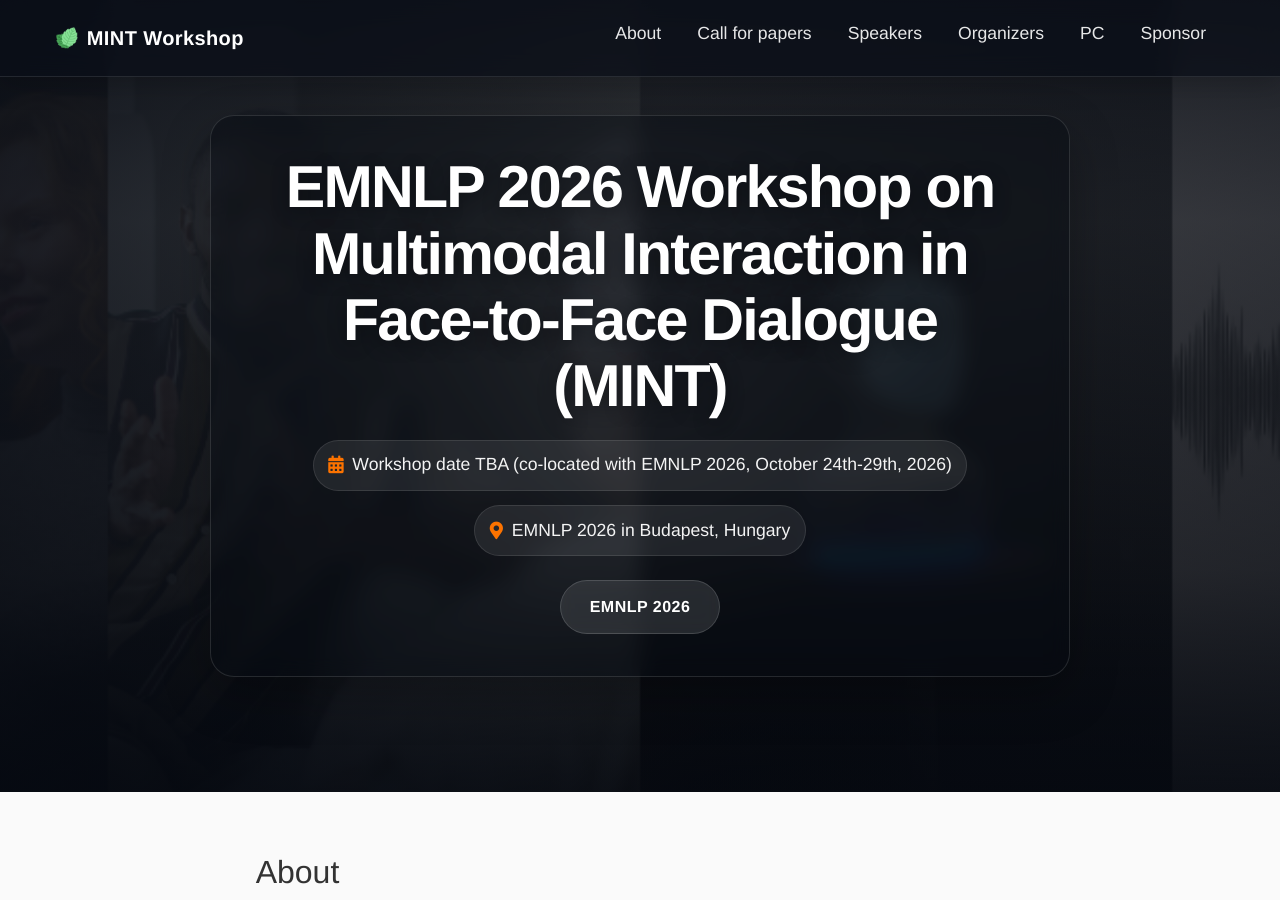
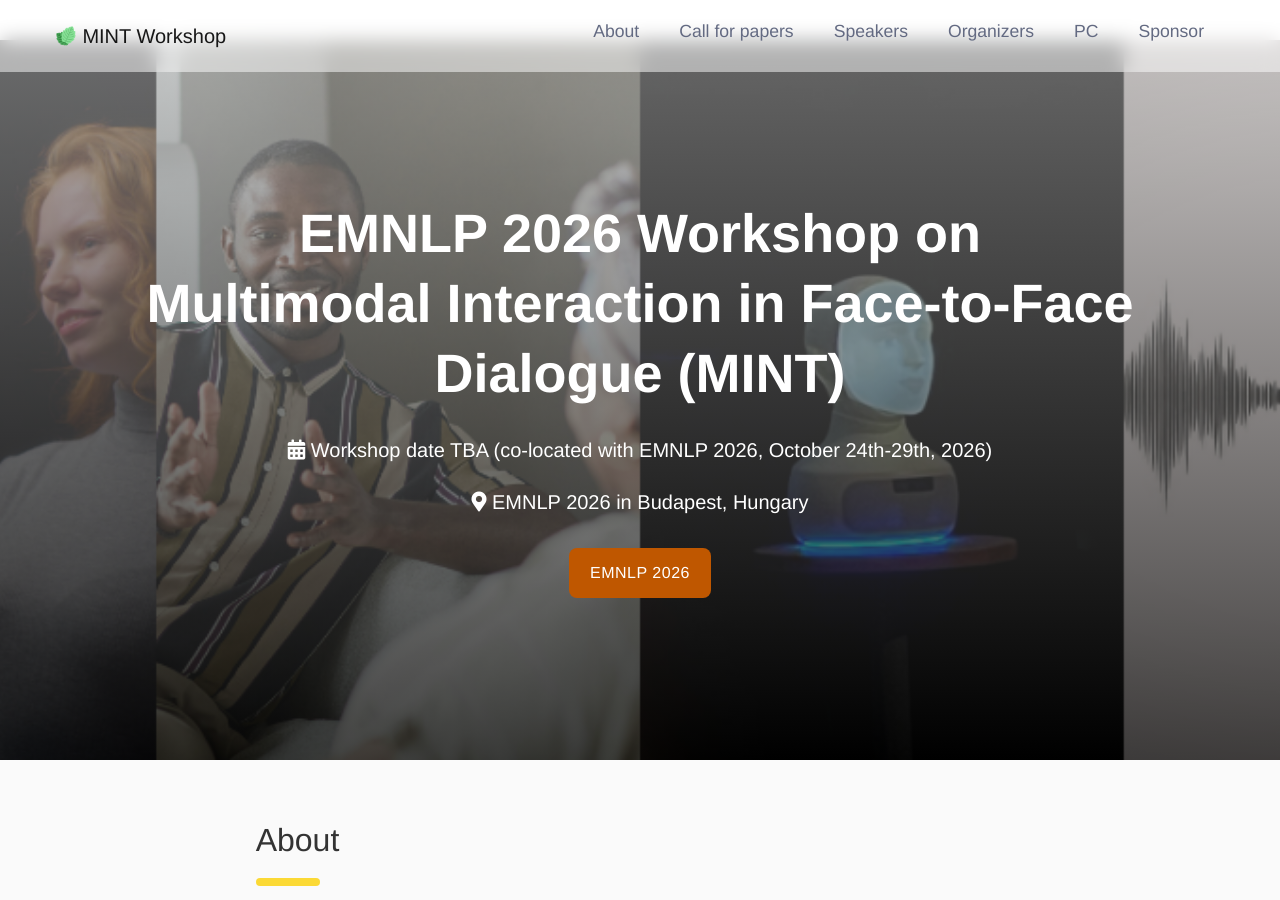
Before and after one commit to MINTworkshop/MINTworkshop.github.io, a Jekyll site: the page built from 2026/index.md, in a window 1280 px wide and 900 px high. Built offline with Jekyll 4.4.1, drawn with Linux system fonts in a browser that asks for light colours.

Commit message:
add new banner

```diff
--- a/_sass/_header.scss
+++ b/_sass/_header.scss
@@ -1,268 +1,74 @@
 .navbar {
-  background: rgba(10, 14, 24, 0.72) !important;
-  backdrop-filter: blur(12px);
-  -webkit-backdrop-filter: blur(12px);
-  border-bottom: 1px solid rgba(255, 255, 255, 0.1);
-  transition: background-color $transition-fast, box-shadow $transition-fast;
+  background-color: rgba(255, 255, 255, 0.5) !important;
+  backdrop-filter: blur(10px);
+  transition: all $transition-fast;
   z-index: 1000;
-  padding-top: 0.85rem;
-  padding-bottom: 0.85rem;
-  box-shadow: 0 8px 24px rgba(0, 0, 0, 0.18);
-
-  .navbar-brand {
-    display: flex;
-    align-items: center;
-    gap: 0.55rem;
-    color: white !important;
-    font-weight: 700;
-    letter-spacing: 0.02em;
-  }
-
-  .navbar-icon {
-    width: 22px;
-    height: 22px;
-    object-fit: contain;
-    flex-shrink: 0;
-  }
 
   .nav-link {
-    color: rgba(255, 255, 255, 0.9) !important;
-    transition: color $transition-normal, opacity $transition-normal;
-    margin: 0 $spacing-unit * 1.25;
+    color: $text-light !important;
+    transition: color $transition-normal;
+    margin: 0 $spacing-unit * 1.5;
     position: relative;
-    font-weight: 500;
-    padding: 0.3rem 0;
 
     &:hover,
     &.active {
-      color: white !important;
+      color: $primary-color !important;
 
       &::after {
         content: "";
         position: absolute;
         left: 0;
-        bottom: -4px;
+        bottom: -2px;
         width: 100%;
         height: 2px;
-        background: linear-gradient(90deg, $primary-color, lighten($primary-color, 12%));
-        border-radius: 999px;
+        background-color: $primary-color;
       }
-    }
-  }
-
-  .navbar-toggler {
-    border-color: rgba(255, 255, 255, 0.2);
-
-    &:focus {
-      box-shadow: none;
     }
   }
 }
 
 .welcome-hero {
-  --hero-image: none;
-  min-height: 88vh;
-  display: flex;
-  align-items: center;
+  min-height: 80vh;
+  @include flex-center;
   position: relative;
-  margin-top: 0;
-  overflow: hidden;
-  background-image: var(--hero-image);
   background-size: cover;
-  background-position: center center;
-  background-repeat: no-repeat;
-  isolation: isolate;
-
-  &::before {
-    content: "";
-    position: absolute;
-    inset: 0;
-    z-index: 0;
-    background:
-      linear-gradient(
-        90deg,
-        rgba(6, 10, 18, 0.82) 0%,
-        rgba(8, 12, 20, 0.68) 28%,
-        rgba(8, 12, 20, 0.52) 52%,
-        rgba(8, 12, 20, 0.68) 100%
-      ),
-      linear-gradient(
-        180deg,
-        rgba(4, 7, 14, 0.7) 0%,
-        rgba(4, 7, 14, 0.18) 28%,
-        rgba(4, 7, 14, 0.18) 72%,
-        rgba(4, 7, 14, 0.72) 100%
-      );
-  }
-
-  &::after {
-    content: "";
-    position: absolute;
-    inset: 0;
-    z-index: 0;
-    background: radial-gradient(
-      circle at 50% 48%,
-      rgba(255, 255, 255, 0.06) 0%,
-      rgba(255, 255, 255, 0) 36%
-    );
-    pointer-events: none;
-  }
-
-  .container,
-  .row,
-  .col-md-12 {
-    position: relative;
-    z-index: 1;
-  }
+  background-position: center;
+  margin-top: 40px;
 
   .header-text {
-    max-width: 860px;
-    margin: 0 auto;
     text-align: center;
-    padding: clamp(1.5rem, 3vw, 2.75rem);
+    padding: $spacing-unit * 4;
     color: white;
-    background: rgba(7, 10, 18, 0.42);
-    backdrop-filter: blur(10px);
-    -webkit-backdrop-filter: blur(10px);
-    border: 1px solid rgba(255, 255, 255, 0.12);
-    border-radius: 24px;
-    box-shadow: 0 18px 48px rgba(0, 0, 0, 0.28);
 
     h2 {
-      font-size: clamp(2rem, 5vw, 3.7rem);
-      line-height: 1.12;
-      font-weight: 800;
-      letter-spacing: -0.03em;
-      margin-bottom: $spacing-unit * 2.5;
+      font-size: 54px;
+      font-weight: 700;
+      margin-bottom: $spacing-unit * 3;
       color: white;
-      text-shadow: 0 4px 18px rgba(0, 0, 0, 0.38);
-    }
 
-    .subtitle {
-      max-width: 720px;
-      margin: 0 auto $spacing-unit * 2.5 auto;
-      font-size: clamp(1rem, 2vw, 1.12rem);
-      line-height: 1.65;
-      color: rgba(255, 255, 255, 0.9);
+      @media screen and (max-width: 768px) {
+        font-size: 36px;
+      }
+
+      @media screen and (max-width: 480px) {
+        font-size: 28px;
+      }
     }
 
     .info-wrapper {
-      display: flex;
-      justify-content: center;
-      align-items: center;
-      flex-wrap: wrap;
-      gap: 0.9rem 1.6rem;
-      font-size: clamp(0.98rem, 1.8vw, 1.1rem);
-      margin-bottom: $spacing-unit * 2.5;
-      color: rgba(255, 255, 255, 0.95);
-
-      p {
-        margin: 0;
-        display: flex;
-        align-items: center;
-        gap: 0.55rem;
-        padding: 0.55rem 0.9rem;
-        background: rgba(255, 255, 255, 0.08);
-        border: 1px solid rgba(255, 255, 255, 0.1);
-        border-radius: 999px;
-      }
-
-      i {
-        color: lighten($primary-color, 12%);
-      }
-    }
-
-    .btn-wrapper {
-      gap: 0.75rem;
-      flex-wrap: wrap;
-    }
-
-    .btn-custom {
-      min-width: 160px;
-      padding: 0.85rem 1.35rem;
-      border-radius: 999px;
-      font-weight: 700;
-      border: 1px solid rgba(255, 255, 255, 0.14);
-      background: rgba(255, 255, 255, 0.12);
-      color: white !important;
-      backdrop-filter: blur(8px);
-      -webkit-backdrop-filter: blur(8px);
-      transition: transform $transition-fast, background-color $transition-fast, border-color $transition-fast;
-
-      &:hover,
-      &:focus {
-        background: $primary-color;
-        border-color: $primary-color;
-        color: white !important;
-        transform: translateY(-1px);
-        text-decoration: none;
-      }
-    }
-  }
-
-  @media screen and (max-width: 991px) {
-    min-height: 82vh;
-
-    .header-text {
-      max-width: 92%;
-    }
-  }
-
-  @media screen and (max-width: 768px) {
-    min-height: auto;
-    padding: 7rem 0 4.5rem 0;
-    background-position: 60% center;
-
-    &::before {
-      background:
-        linear-gradient(
-          180deg,
-          rgba(6, 10, 18, 0.82) 0%,
-          rgba(8, 12, 20, 0.5) 36%,
-          rgba(8, 12, 20, 0.78) 100%
-        ),
-        linear-gradient(
-          90deg,
-          rgba(8, 12, 20, 0.72) 0%,
-          rgba(8, 12, 20, 0.36) 100%
-        );
-    }
-
-    .header-text {
-      padding: 1.35rem;
-      border-radius: 20px;
-
-      h2 {
-        font-size: 2.2rem;
-      }
-
-      .subtitle {
-        font-size: 1rem;
-      }
-
-      .info-wrapper {
-        gap: 0.7rem;
-
-        p {
-          width: 100%;
-          justify-content: center;
-        }
-      }
-
-      .btn-custom {
-        width: 100%;
-        max-width: 280px;
-      }
-    }
-  }
-
-  @media screen and (max-width: 480px) {
-    padding: 6.25rem 0 3.5rem 0;
-
-    .header-text {
-      h2 {
-        font-size: 1.75rem;
-      }
+      font-size: $large-font-size;
+      margin-bottom: $spacing-unit * 3;
     }
   }
 }
+.navbar-brand {
+  display: flex;
+  align-items: center;
+  gap: 0.4rem;
+}
+
+.navbar-icon {
+  width: 20px;
+  height: 20px;
+  object-fit: contain;
+}
```
